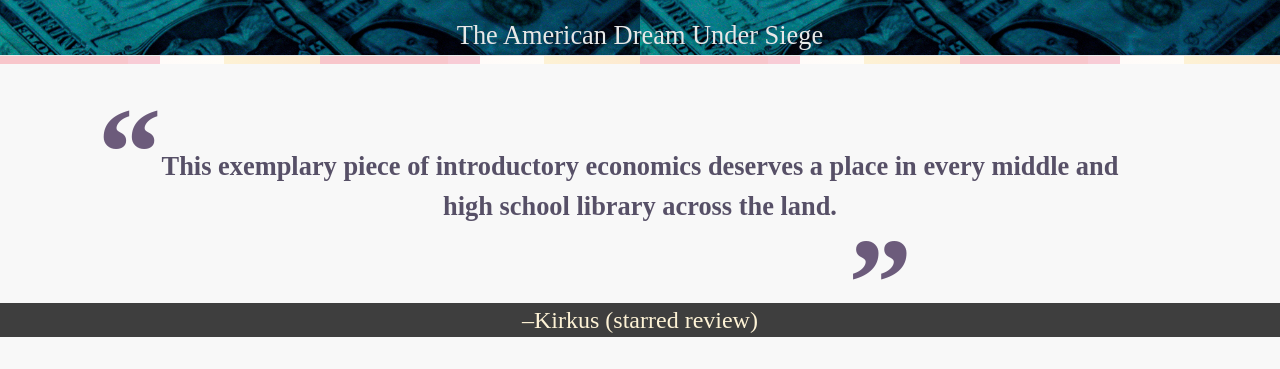
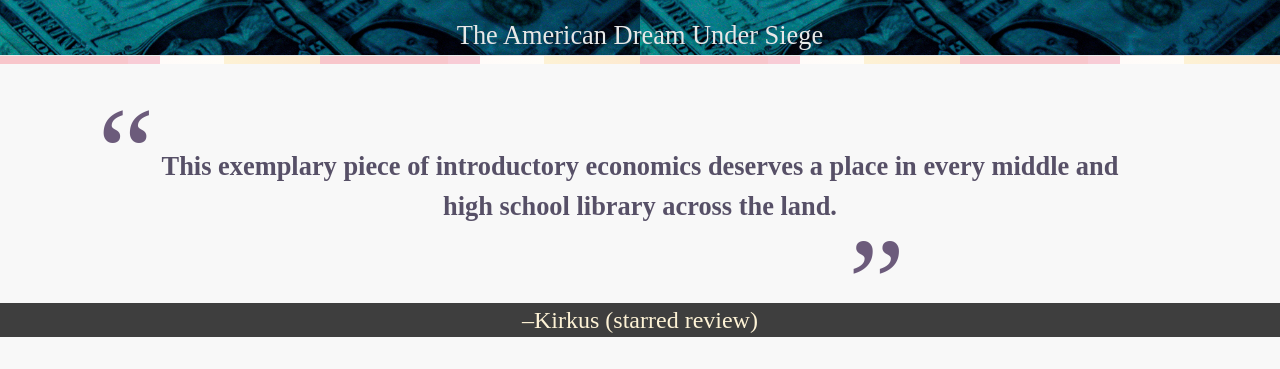
Before and after one commit to SkyRousse/coral-frazer-author-site, a Jekyll site: the page built from books/economic-inequality.md, in a window 1280 px wide. Shown: the part 196-565 px from the top of the page. Built offline with Jekyll 4.4.1, drawn with Linux system fonts in a browser that asks for light colours; some web fonts are replaced.

Commit message:
update font for quotes and test fix for hover state on ios using onclick event

```diff
--- a/_layouts/resources.html
+++ b/_layouts/resources.html
@@ -16,7 +16,7 @@ layout: default
             {% for article in articles %}
             <div class="flex-item _875-phone-up _50-tablet-portrait-up _33-tablet-landscape-up _25-desktop-up post-it-container">
                 <a class='link no-bling' target="_blank" href="{{ article.url }}">
-                    <div class='post-it'>
+                    <div onclick="void(0)" class='post-it'>
                         <h4 class='h3 title'>{{article.title}}</h4>
                         <h5 class='h4 author'>{{article.author}}</h5>
                         <p class='publication'>{{article.publication}}</p>
--- a/_sass/minima.scss
+++ b/_sass/minima.scss
@@ -2,7 +2,7 @@
 
 // Define defaults for each variable.
 
-@import url('https://fonts.googleapis.com/css?family=Montserrat:400,600|Quattrocento:400,700|Annie+Use+Your+Telescope');
+@import url('https://fonts.googleapis.com/css?family=Montserrat:400,600|Quattrocento:400,700|Annie+Use+Your+Telescope|IM+Fell+French+Canon+SC');
 
 $base-font-family: 'Montserrat', sans-serif !default;
 $base-font-size:   1rem !default;
--- a/_sass/minima/_home.scss
+++ b/_sass/minima/_home.scss
@@ -16,13 +16,15 @@
 .featured {
   background: #fffff9;
   blockquote {color: $grey-color; padding: 0 4rem;}
-  blockquote:before, blockquote:after {position: absolute; font-size: $mega-font-size; font-family: initial;
+  blockquote:before, blockquote:after {position: absolute; font-size: $mega-font-size; font-family: 'IM Fell French Canon SC', serif;
+;
   }
   blockquote:before {content:open-quote; left:0; top:-1.6875rem;}
   blockquote:after {content:close-quote; right:0; bottom:-3.5625rem;}
   @include for-tablet-landscape-up {
     blockquote:before {top: -2.3rem;}
     blockquote:after {bottom:-4.2rem;}
+
   }
   .byline {
     margin-top: 1rem;
--- a/_sass/minima/_inequality.scss
+++ b/_sass/minima/_inequality.scss
@@ -87,22 +87,24 @@
   }
 
   h3:before {
+    font-family: 'IM Fell French Canon SC', serif;
     content: open-quote;
     font-size: 8rem;
     position: absolute;
     top: 0rem;
     margin-left: -4rem;
     color: $purple-color;
-    font-family: initial;
+    font-weight: 100;
 
   }
   h3:after {
+    font-family: 'IM Fell French Canon SC', serif;
     content: close-quote;
     font-size: 8rem;
     position: absolute;
     margin-left: .7rem;
     color: $purple-color;
-    font-family: initial;
+    font-weight: 100;
   }
 }
 
@@ -135,17 +137,17 @@
     top: -5rem;
     margin-left: 0rem;
     color: $purple-color;
-    font-family: initial;
+    font-family: 'IM Fell French Canon SC', serif;
 
   }
   h3:after {
     content: close-quote;
-    bottom: -2rem;
+    bottom: -2.1rem;
     font-size: 8rem;
     position: absolute;
     margin-left: .7rem;
     color: $purple-color;
-    font-family: initial;
+    font-family: 'IM Fell French Canon SC', serif;
   }
 }
 
```
